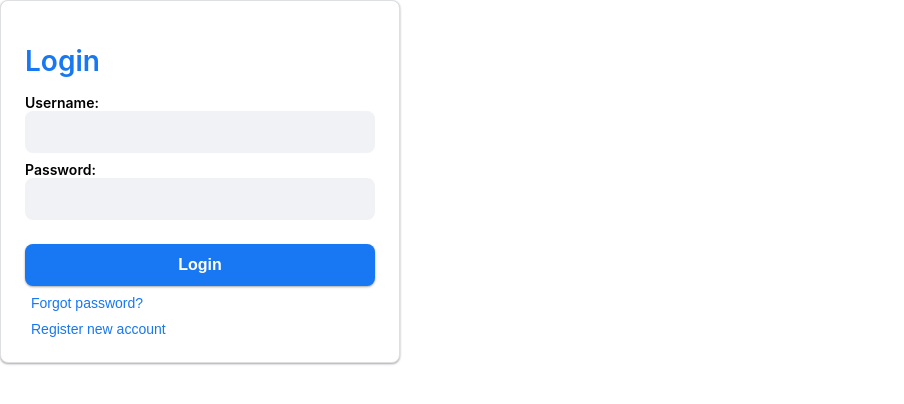
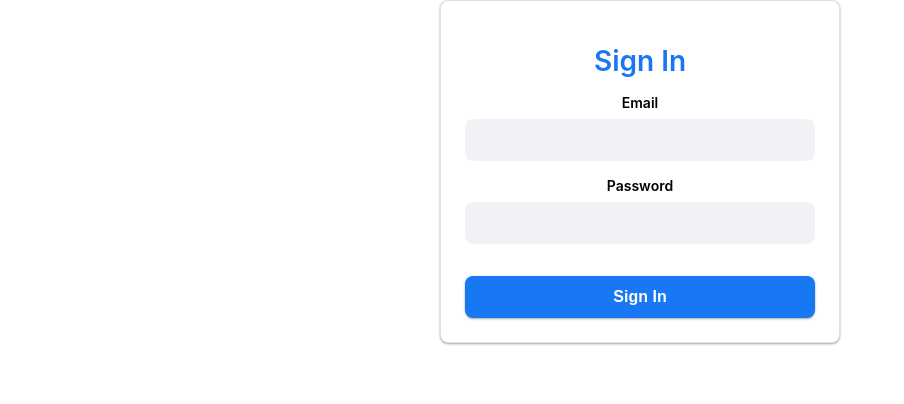
Before and after one commit to chris-wamae/tuinue-wasichana, a React (Create React App) app in the folder frontend/: page / in a window 1280 px wide. Shown: the top 404 px of the page, without its empty margins (0-904 px from the left). Built offline with nearby package versions, Linux system fonts and the light colour scheme.

Commit message:
style signform.js

```diff
--- a/frontend/src/App.js
+++ b/frontend/src/App.js
@@ -1,7 +1,7 @@
 //import logo from './logo.svg';
 import './App.css';
-import LoginForm from './components/Login';
-//import SignForm from './components/SignForm';
+//import LoginForm from './components/Login';
+import SignForm from './components/SignForm';
 
 function App() {
   return (
@@ -9,7 +9,9 @@ function App() {
       {/* <CardComponent /> */}
       {/* <CharityPage /> */}
       {/* <CharityBeneficiariesManagement /> */}
-      <LoginForm />
+      {/* <LoginForm /> */}
+      <SignForm />
+
     </div>
   );
 }
--- a/frontend/src/components/SignForm.js
+++ b/frontend/src/components/SignForm.js
@@ -1,63 +1,42 @@
-import React, { useState } from 'react';
-// import './signform.css';
+import React, { useState } from "react";
+import './signform.css';
+function SignInForm() {
+  const [email, setEmail] = useState("");
+  const [password, setPassword] = useState("");
 
-function SignForm() {
-  const [showPassword, setShowPassword] = useState(false);
-  const [showSignup, setShowSignup] = useState(false);
-
-  const togglePasswordVisibility = () => {
-    setShowPassword(!showPassword);
-  };
-
-  const toggleSignupForm = () => {
-    setShowSignup(!showSignup);
+  const handleEmailChange = (e) => setEmail(e.target.value);
+  const handlePasswordChange = (e) => setPassword(e.target.value);
+  const handleSubmit = (e) => {
+    e.preventDefault();
+    console.log(`Email: ${email}, Password: ${password}`);
   };
 
   return (
-    <div className="App">
-      <div className={`forms ${showSignup ? 'show-signup' : ''}`}>
-        <form>
-          <input type="email" placeholder="Email" />
-          <input
-            type={showPassword ? 'text' : 'password'}
-            className="password"
-            placeholder="Password"
-          />
-          <i
-            className={`eye-icon bx ${
-              showPassword ? 'bx-hide' : 'bx-show'
-            }`}
-            onClick={togglePasswordVisibility}
-          ></i>
-          <button type="submit">Login</button>
-        </form>
-        <form>
-          <input type="text" placeholder="Username" />
-          <input type="email" placeholder="Email" />
-          <input
-            type={showPassword ? 'text' : 'password'}
-            className="password"
-            placeholder="Password"
-          />
-          <i
-            className={`eye-icon bx ${
-              showPassword ? 'bx-hide' : 'bx-show'
-            }`}
-            onClick={togglePasswordVisibility}
-          ></i>
-          <button type="submit">Sign Up</button>
-        </form>
-        <div className="links">
-          <a href="#" className="link" onClick={toggleSignupForm}>
-            Sign Up
-          </a>
-          <a href="#" className="link">
-            Forgot Password?
-          </a>
-        </div>
-      </div>
+    <div className="form-container">
+      <h1>Sign In</h1>
+      <form onSubmit={handleSubmit}>
+        <label htmlFor="email">Email</label>
+        <input
+          type="email"
+          id="email"
+          value={email}
+          onChange={handleEmailChange}
+          required
+        />
+
+        <label htmlFor="password">Password</label>
+        <input
+          type="password"
+          id="password"
+          value={password}
+          onChange={handlePasswordChange}
+          required
+        />
+
+        <input type="submit" value="Sign In" />
+      </form>
     </div>
   );
 }
 
-export default SignForm;
+export default SignInForm;
--- a/frontend/src/components/login.css
+++ b/frontend/src/components/login.css
@@ -6,8 +6,9 @@
     display: flex;
     flex-direction: column;
     padding: 24px;
-    width: 350px;
+    width: 400px; /* increased width */
     max-width: 100%;
+    margin: 0 auto; /* added margin to center horizontally */
   }
 
   .form-container h1 {
@@ -20,7 +21,7 @@
   .form-container label {
     display: block;
     font-size: 14px;
-    font-weight: 600;
+    font-weight: 900;
     margin-bottom: 8px;
   }
 
--- a/frontend/src/components/signform.css
+++ b/frontend/src/components/signform.css
@@ -1,21 +1,120 @@
-/* Google Fonts - Poppins */
-@import url('https://fonts.googleapis.com/css2?family=Poppins:wght@300;400;500;600&display=swap');
 
-*{
+.form-container {
+    background-color: #fff;
+    border: 1px solid #dddfe2;
+    border-radius: 8px;
+    box-shadow: 0 1px 3px rgba(0, 0, 0, 0.12), 0 1px 2px rgba(0, 0, 0, 0.24);
+    display: flex;
+    flex-direction: column;
+    justify-content: center;
+    align-items: center;
+    padding: 24px;
+    max-width: 400px;
+    margin: auto;
+  }
+
+  .form-container h1 {
+    color: #1877f2;
+    font-size: 28px;
+    font-weight: 600;
+    margin-bottom: 16px;
+    text-align: center;
+  }
+
+  .form-container form {
+    display: flex;
+    flex-direction: column;
+    align-items: center;
+    width: 100%;
+  }
+
+  .form-container label {
+    display: block;
+    font-size: 14px;
+    font-weight: 600;
+    margin-bottom: 8px;
+    text-align: left;
+  }
+
+  .form-container input[type="email"],
+  .form-container input[type="password"] {
+    background-color: #f0f2f5;
+    border: none;
+    border-radius: 8px;
+    box-sizing: border-box;
+    font-size: 16px;
+    padding: 12px 16px;
+    width: 100%;
+    margin-bottom: 16px;
+  }
+
+  .form-container input[type="email"]:focus,
+  .form-container input[type="password"]:focus {
+    outline: none;
+  }
+
+  .form-container input[type="submit"] {
+    background-color: #1877f2;
+    border: none;
+    border-radius: 8px;
+    box-shadow: 0 1px 3px rgba(0, 0, 0, 0.12), 0 1px 2px rgba(0, 0, 0, 0.24);
+    color: #fff;
+    cursor: pointer;
+    font-size: 16px;
+    font-weight: 600;
+    margin-top: 16px;
+    padding: 12px 16px;
+    transition: background-color 0.2s ease;
+    width: 100%;
+  }
+
+  .form-container input[type="submit"]:hover {
+    background-color: #166fe5;
+  }
+
+  .form-container button {
+    background-color: transparent;
+    border: none;
+    color: #1877f2;
+    cursor: pointer;
+    font-size: 14px;
+    margin-top: 8px;
+    text-align: left;
+  }
+
+  .form-container button:hover {
+    text-decoration: underline;
+  }
+  .container {
+    display: flex;
+    justify-content: center;
+    align-items: center;
+    height: 100vh;
+  }
+
+  .form-container {
+    background-color: #fff;
+    border: 1px solid #dddfe2;
+    border-radius: 8px;
+    box-shadow: 0 1px 3px rgba(0, 0, 0, 0.12), 0 1px 2px rgba(0, 0, 0, 0.24);
+    display: flex;
+    flex-direction: column;
+    padding: 24px;
+    width: 350px;
+    max-width: 100%;
+    height: 100%;
+    margin: auto;
+  }
+
+  /* additional styles for centering the form and making it full length
+   body {
+    height: 100%;
     margin: 0;
-    padding: 0;
-    box-sizing: border-box;
-    font-family: 'Poppins', sans-serif;
-}
-.container{
-    height: 100vh;
-    width: 100%;
+  }
+
+  body {
     display: flex;
+    justify-content: center;
     align-items: center;
-    justify-content: center;
-    background-color: #4070f4;
-    column-gap: 30px;
-}
-.form{
-    position: absolute;
-}
+  }
+   */
```
